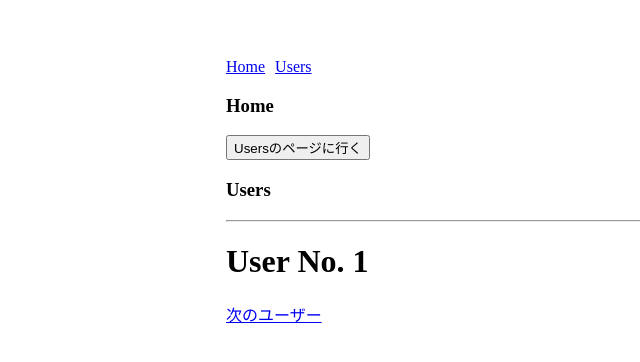
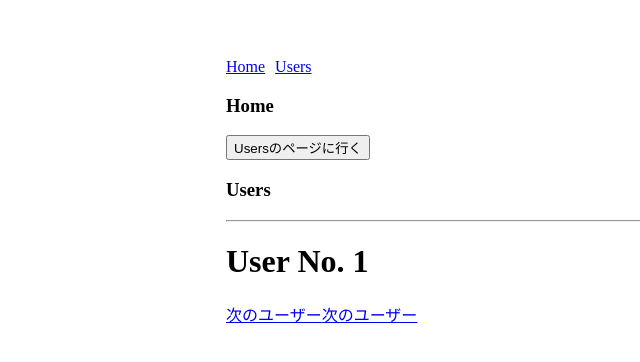
Before and after one commit to nom30523/p-vuejs, a Vue app in the folder p-vuejs/: page /users/1 in a window 1280 px wide. Shown: the top 362 px of the page, without its empty margins (64-704 px from the left). Built offline with nearby package versions, Linux system fonts and the light colour scheme; the HTML template or start-up script is replaced by a standard one.

Commit message:
名前付きroute

```diff
--- a/p-vuejs/src/router.js
+++ b/p-vuejs/src/router.js
@@ -17,7 +17,7 @@
       props: true,
       children: [
         { path: "posts", component: UsersPosts },
-        { path: "profile", component: UsersProfile }
+        { path: "profile", component: UsersProfile, name: "users-id-profile" }
       ]
     }
   ]
--- a/p-vuejs/src/views/Home.vue
+++ b/p-vuejs/src/views/Home.vue
@@ -9,7 +9,10 @@
 export default {
   methods: {
     toUsers() {
-      this.$router.push('users');
+      this.$router.push({
+        name: 'users-id-profile',
+        params: { id: 1 }
+      });
     }
   }
 }
--- a/p-vuejs/src/views/Users.vue
+++ b/p-vuejs/src/views/Users.vue
@@ -4,6 +4,7 @@
     <hr>
     <h1>User No. {{ id }}</h1>
     <router-link :to="'/users/' + (Number(id) + 1) + '/profile'">次のユーザー</router-link>
+    <router-link :to="{ name: 'users-id-profile', params: {id: Number(id) + 1} }">次のユーザー</router-link>
     <router-view></router-view>
   </div>
 </template>
```
